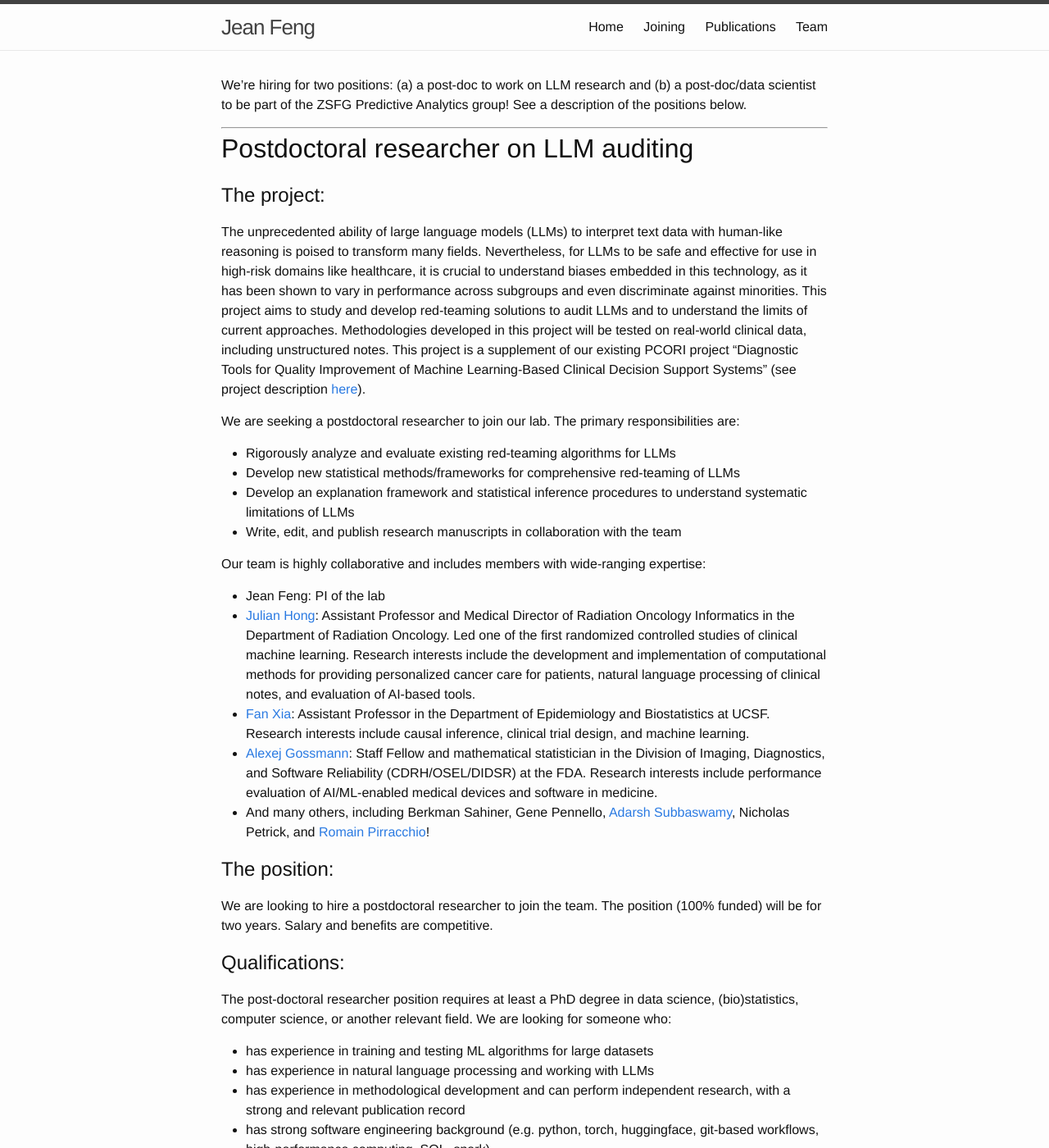
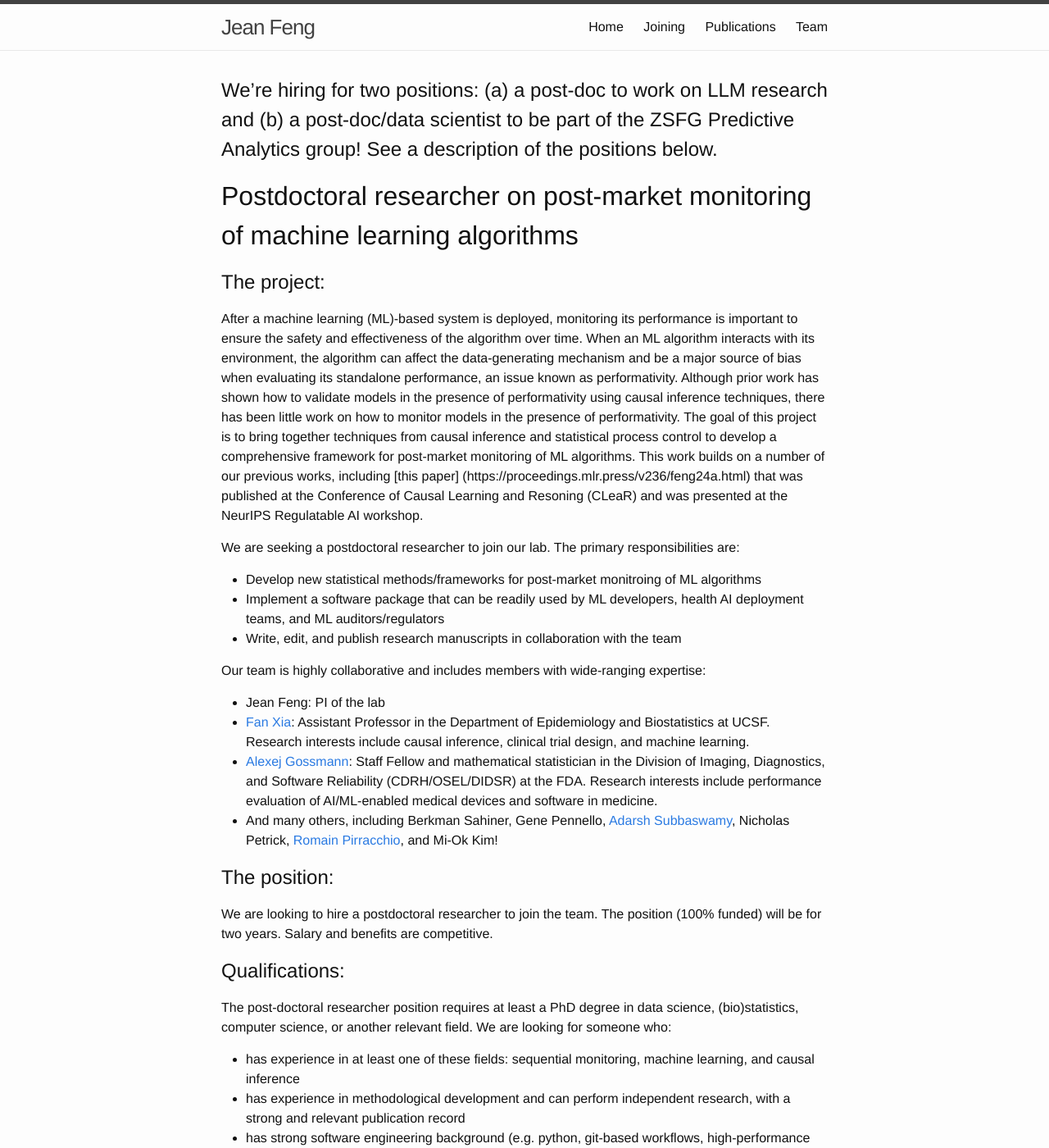
Before and after one commit to jjfeng/jjfeng.github.io, a Jekyll site: the page built from joining.md, in a window 1280 px wide and 1400 px high. Shown: the whole window at 82% size. Built offline with Jekyll 4.4.1, drawn with Linux system fonts in a browser that asks for light colours; some of the changed text lies outside the part shown.

Commit message:
update pubs

```diff
--- a/joining.md
+++ b/joining.md
@@ -4,6 +4,75 @@ title: Joining
 ---
 
 We're hiring for two positions: (a) a post-doc to work on LLM research and (b) a post-doc/data scientist to be part of the ZSFG Predictive Analytics group! See a description of the positions below.
+-------
+# Postdoctoral researcher on post-market monitoring of machine learning algorithms
+
+## The project:
+After a machine learning (ML)-based system is deployed, monitoring its performance is important to ensure the safety and effectiveness of the algorithm over time. When an ML algorithm interacts with its environment, the algorithm can affect the data-generating mechanism and be a major source of bias when evaluating its standalone performance, an issue known as performativity. Although prior work has shown how to validate models in the presence of performativity using causal inference techniques, there has been little work on how to monitor models in the presence of performativity. The goal of this project is to bring together techniques from causal inference and statistical process control to develop a comprehensive framework for post-market monitoring of ML algorithms. This work builds on a number of our previous works, including [this paper] (https://proceedings.mlr.press/v236/feng24a.html) that was published at the Conference of Causal Learning and Resoning (CLeaR) and was presented at the NeurIPS Regulatable AI workshop.
+
+We are seeking a postdoctoral researcher to join our lab. The primary responsibilities are:
+* Develop new statistical methods/frameworks for post-market monitroing of ML algorithms
+* Implement a software package that can be readily used by ML developers, health AI deployment teams, and ML auditors/regulators
+* Write, edit, and publish research manuscripts in collaboration with the team
+
+Our team is highly collaborative and includes members with wide-ranging expertise:
+* Jean Feng: PI of the lab
+* [Fan Xia](https://profiles.ucsf.edu/fan.xia): Assistant Professor in the Department of Epidemiology and Biostatistics at UCSF. Research interests include causal inference, clinical trial design, and machine learning.
+* [Alexej Gossmann](https://www.alexejgossmann.com/): Staff Fellow and mathematical statistician in the Division of Imaging, Diagnostics, and
+Software Reliability (CDRH/OSEL/DIDSR) at the FDA. Research interests include performance evaluation of AI/ML-enabled medical devices and software in medicine.
+* And many others, including Berkman Sahiner, Gene Pennello, [Adarsh Subbaswamy](https://asubbaswamy.github.io/), Nicholas Petrick, [Romain Pirracchio](https://profiles.ucsf.edu/romain.pirracchio), and Mi-Ok Kim!
+
+## The position:
+We are looking to hire a postdoctoral researcher to join the team.
+The position (100% funded) will be for two years.
+Salary and benefits are competitive.
+
+## Qualifications:
+The post-doctoral researcher position requires at least a PhD degree in data science, (bio)statistics, computer science, or another relevant field.
+We are looking for someone who:
+* has experience in at least one of these fields: sequential monitoring, machine learning, and causal inference
+* has experience in methodological development and can perform independent research, with a strong and relevant publication record
+* has strong software engineering background (e.g. python, git-based workflows, high-performance computing)
+* is able to work collaboratively with a team
+
+## Applying
+If you are interested, please submit the following materials to
+<script type="text/javascript" language="javascript">
+<!--
+// Email obfuscator script 2.1 by Tim Williams, University of Arizona
+// Random encryption key feature coded by Andrew Moulden
+// This code is freeware provided these four comment lines remain intact
+// A wizard to generate this code is at http://www.jottings.com/obfuscator/
+{ coded = "chGo.thop@wgUt.hOw"
+  key = "gHd4waxXhlYItNrmPkp7OQsG52j86EySC1W0ni9bUqzJcFRBuMVDeKoTfvAL3Z"
+  shift=coded.length
+  link=""
+  for (i=0; i<coded.length; i++) {
+    if (key.indexOf(coded.charAt(i))==-1) {
+      ltr = coded.charAt(i)
+      link += (ltr)
+    }
+    else {
+      ltr = (key.indexOf(coded.charAt(i))-shift+key.length) % key.length
+      link += (key.charAt(ltr))
+    }
+  }
+document.write("<a href='mailto:"+link+"'>"+link+"</a>")
+}
+//-->
+</script><noscript>Sorry, you need Javascript on to email me.</noscript>:
+* A cover letter
+* A CV summarizing your education and work experience so far
+* The names and email addresses of three references
+* A code sample
+* One representative publication
+
+
+Screening of applicants will begin immediately and will continue as needed throughout the recruitment period.
+
+*Posted 3/31/2024*
+
+-------
 
 -------
 # Postdoctoral researcher on LLM auditing
--- a/publications.bib
+++ b/publications.bib
@@ -224,7 +224,7 @@
   journal = "Conference on Causal Learning and Reasoning",
   month   =  apr,
   year    =  2024,
-  url = "http://arxiv.org/abs/2311.11463"
+  url = "https://proceedings.mlr.press/v236/feng24a.html"
 }
 
 
```
Also changed, not shown: publications.md (+1 -1 lines), 1 other file.
